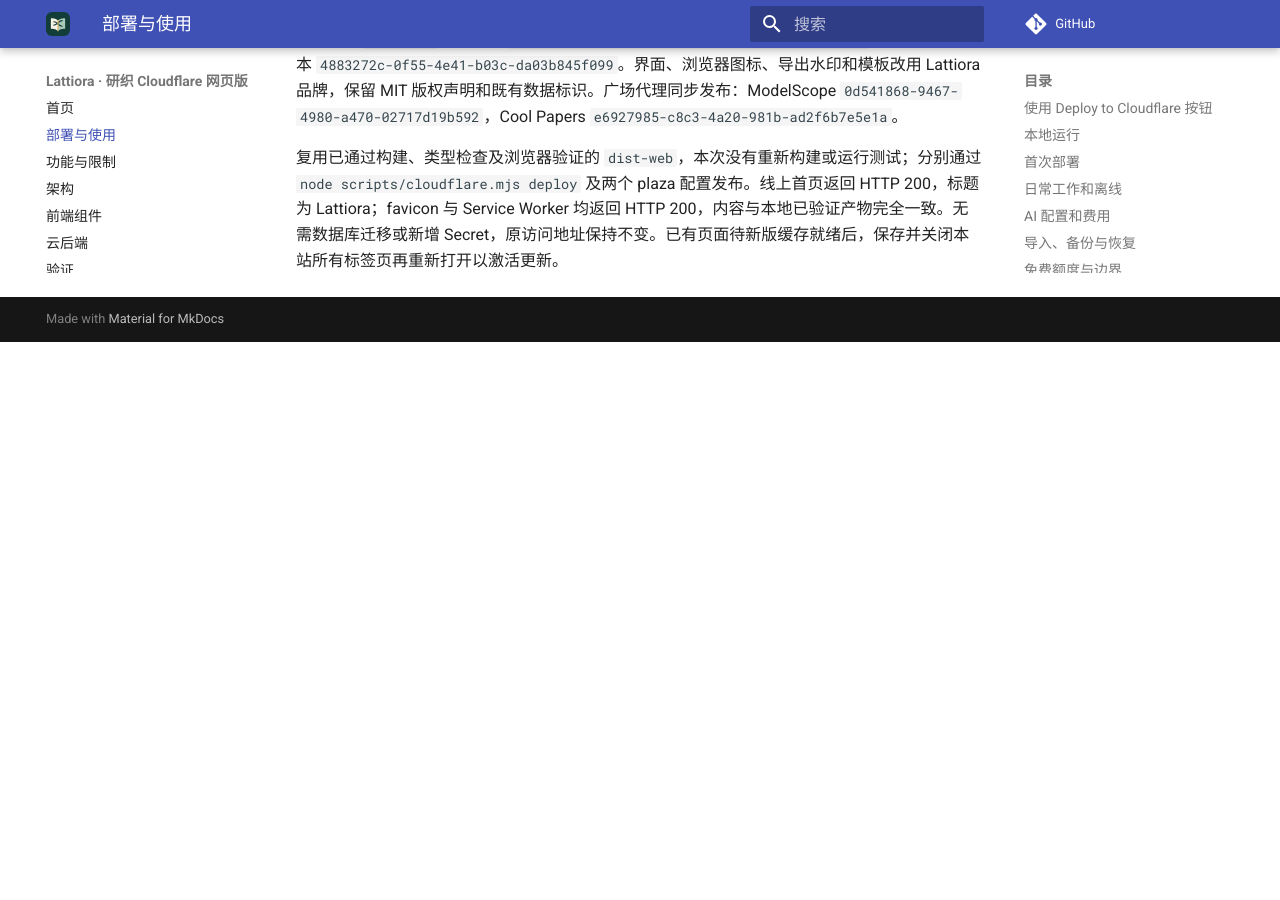
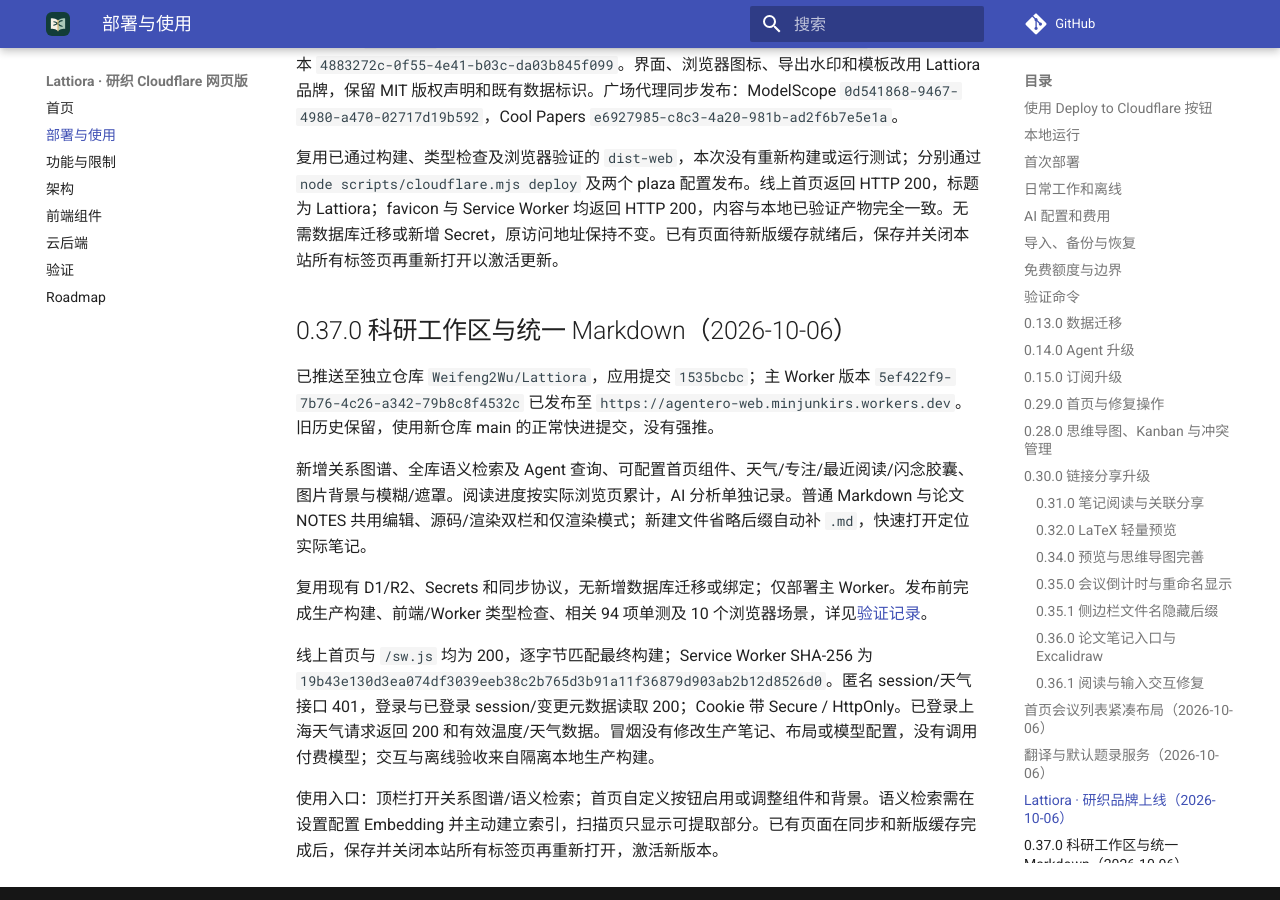
Before and after one commit to Weifeng2Wu/Lattiora, an MkDocs documentation site: the page built from docs/deployment/cloudflare.md, in a window 1280 px wide and 900 px high, scrolled down 9230 px. Built offline with MkDocs 1.6.1 and Material for MkDocs 9.7.7, drawn with Linux system fonts in a browser that asks for light colours; comment, search, counter and statistics services are not loaded; before the commit the page ends 9572 px from its top, so only the background shows below that.

Commit message:
docs(deploy): record Lattiora 0.37.0 publication

```diff
--- a/docs/deployment/cloudflare.md
+++ b/docs/deployment/cloudflare.md
@@ -230,3 +230,16 @@
 应用提交 `f2c937d9` 已部署至 `https://agentero-web.minjunkirs.workers.dev`，主 Worker 版本 `4883272c-0f55-4e41-b03c-da03b845f099`。界面、浏览器图标、导出水印和模板改用 Lattiora 品牌，保留 MIT 版权声明和既有数据标识。广场代理同步发布：ModelScope `0d541868-9467-4980-a470-02717d19b592`，Cool Papers `e6927985-c8c3-4a20-981b-ad2f6b7e5e1a`。
 
 复用已通过构建、类型检查及浏览器验证的 `dist-web`，本次没有重新构建或运行测试；分别通过 `node scripts/cloudflare.mjs deploy` 及两个 plaza 配置发布。线上首页返回 HTTP 200，标题为 Lattiora；favicon 与 Service Worker 均返回 HTTP 200，内容与本地已验证产物完全一致。无需数据库迁移或新增 Secret，原访问地址保持不变。已有页面待新版缓存就绪后，保存并关闭本站所有标签页再重新打开以激活更新。
+
+
+## 0.37.0 科研工作区与统一 Markdown（2026-10-06）
+
+已推送至独立仓库 `Weifeng2Wu/Lattiora`，应用提交 `1535bcbc`；主 Worker 版本 `5ef422f9-7b76-4c26-a342-79b8c8f4532c` 已发布至 `https://agentero-web.minjunkirs.workers.dev`。旧历史保留，使用新仓库 main 的正常快进提交，没有强推。
+
+新增关系图谱、全库语义检索及 Agent 查询、可配置首页组件、天气/专注/最近阅读/闪念胶囊、图片背景与模糊/遮罩。阅读进度按实际浏览页累计，AI 分析单独记录。普通 Markdown 与论文 NOTES 共用编辑、源码/渲染双栏和仅渲染模式；新建文件省略后缀自动补 `.md`，快速打开定位实际笔记。
+
+复用现有 D1/R2、Secrets 和同步协议，无新增数据库迁移或绑定；仅部署主 Worker。发布前完成生产构建、前端/Worker 类型检查、相关 94 项单测及 10 个浏览器场景，详见[验证记录](../test/cloudflare.md)。
+
+线上首页与 `/sw.js` 均为 200，逐字节匹配最终构建；Service Worker SHA-256 为 `19b43e130d3ea074df3039eeb38c2b765d3b91a11f36879d903ab2b12d8526d0`。匿名 session/天气接口 401，登录与已登录 session/变更元数据读取 200；Cookie 带 Secure / HttpOnly。已登录上海天气请求返回 200 和有效温度/天气数据。冒烟没有修改生产笔记、布局或模型配置，没有调用付费模型；交互与离线验收来自隔离本地生产构建。
+
+使用入口：顶栏打开关系图谱/语义检索；首页自定义按钮启用或调整组件和背景。语义检索需在设置配置 Embedding 并主动建立索引，扫描页只显示可提取部分。已有页面在同步和新版缓存完成后，保存并关闭本站所有标签页再重新打开，激活新版本。
```
